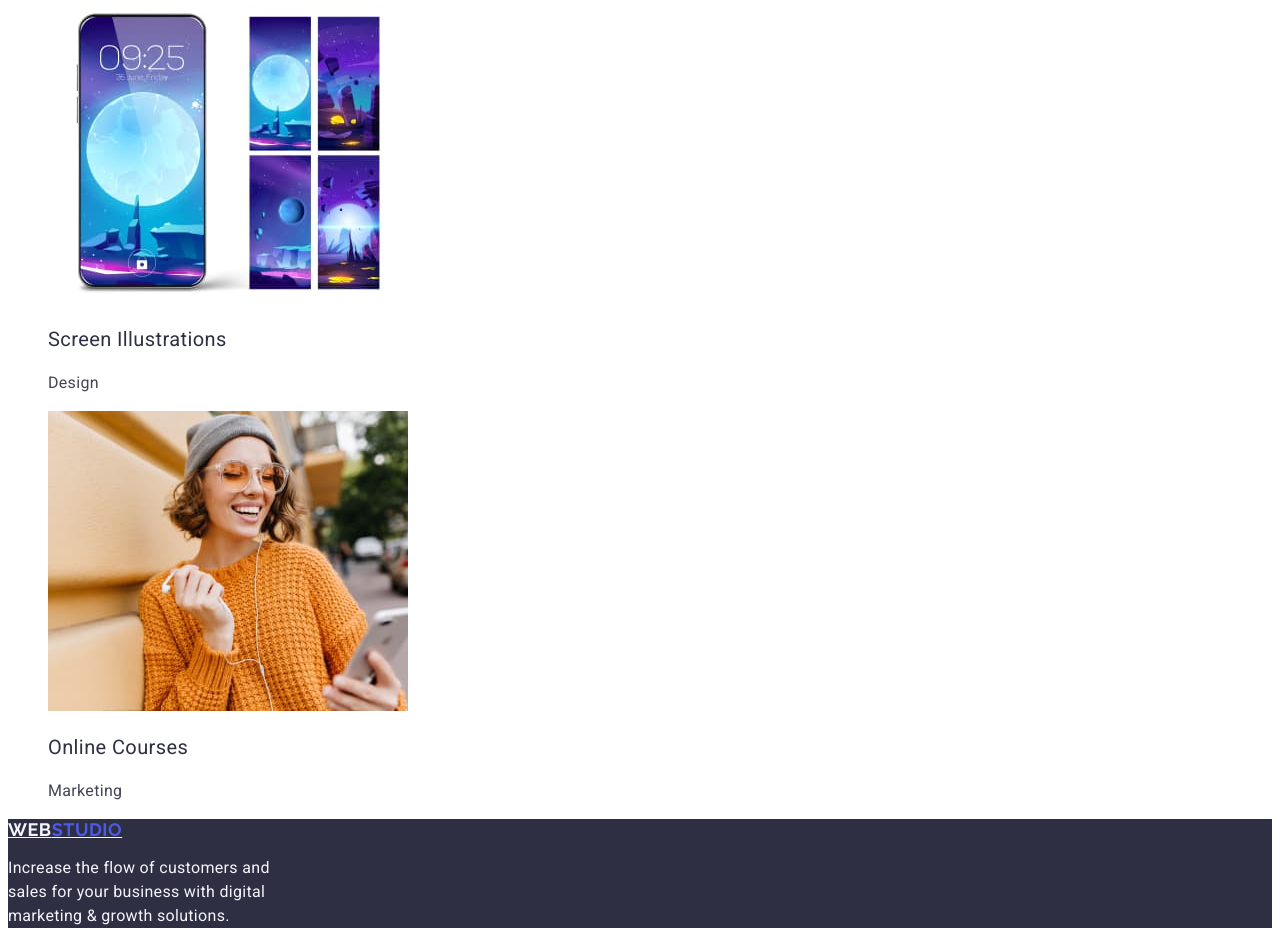
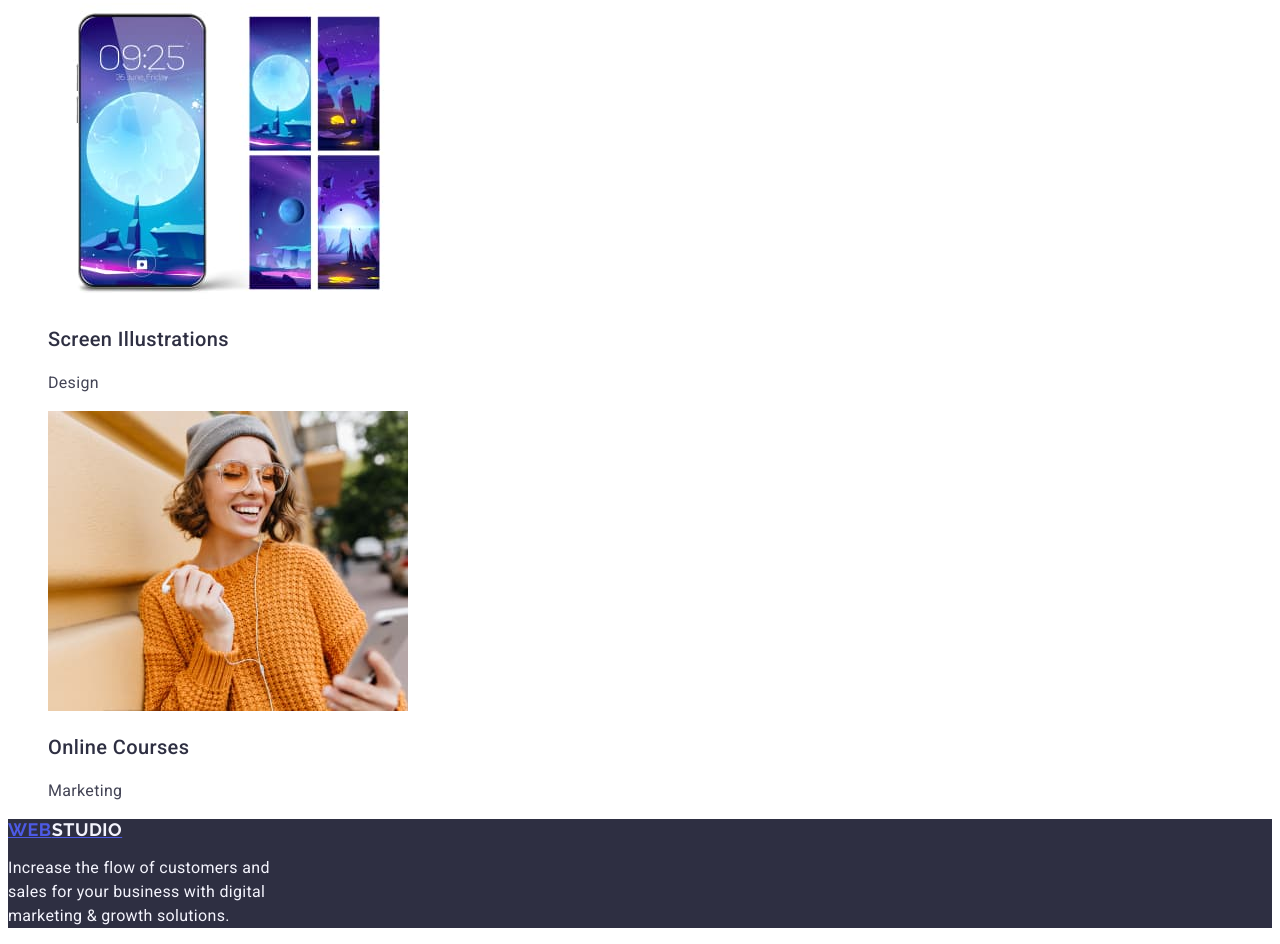
Before and after one commit to YuliiaaLevchenko/goit-markup-hw-02, a plain HTML site: page index.html in a window 1280 px wide. Shown: the part 4060-5004 px from the top of the page. Drawn offline with Linux system fonts and the light colour scheme.

Commit message:
commit five

```diff
--- a/css/styles.css
+++ b/css/styles.css
@@ -1,5 +1,5 @@
 body {
-    font-family: 'Roboto'; sans-serif;
+    font-family: 'Roboto', sans-serif;
     background-color: #fff;
     color: #434455;
 }
@@ -8,7 +8,7 @@ ul { list-style: none; }
 
 .logo-title,
 .footer-logo  {
-    font-family: 'Raleway'; sans-serif;
+    font-family: 'Raleway', sans-serif;
     color: #4d5ae5;
     font-weight: 700;
     font-size: 18px;
@@ -21,7 +21,7 @@ ul { list-style: none; }
     color: #2E2F42;
 }
 .logo-text {
-    color: #4d5ae5;}
+    color: #f4f4fd;}
 
     .nav-menu {
        color: #2E2F42;
@@ -69,7 +69,7 @@ letter-spacing: 1.12px;
    .hero-button {
     color: #FFF;
     background: #4D5AE5;
-    font-family: "Roboto", sans-serif;
+    font-family: 'Roboto', sans-serif;
 font-size: 16px;
 font-style: normal;
 font-weight: 500;
@@ -149,5 +149,5 @@ line-height: 1.5;
 letter-spacing: 0.32px;
 }
 .footer-logo {
-    color: #f4f4fd;
+    color: #4d5ae5;
 }
--- a/index.html
+++ b/index.html
@@ -6,9 +6,8 @@
     <meta name="viewport" content="width=device-width, initial-scale=1.0">
     <title>WebStudio</title>
     <link rel="preconnect" href="https://fonts.googleapis.com">
-    <link rel="preconnect" href="https://fonts.gstatic.com" crossorigin>
-    <link href="https://fonts.googleapis.com/css2?family=Raleway:wght@700&family=Roboto:wght@400;700&display=swap"
-        rel="stylesheet">
+<link rel="preconnect" href="https://fonts.gstatic.com" crossorigin>
+<link href="https://fonts.googleapis.com/css2?family=Raleway:wght@700&family=Roboto:wght@400;500;700&display=swap" rel="stylesheet">
     <link rel="stylesheet" href="./css/styles.css">
 </head>
 
```
